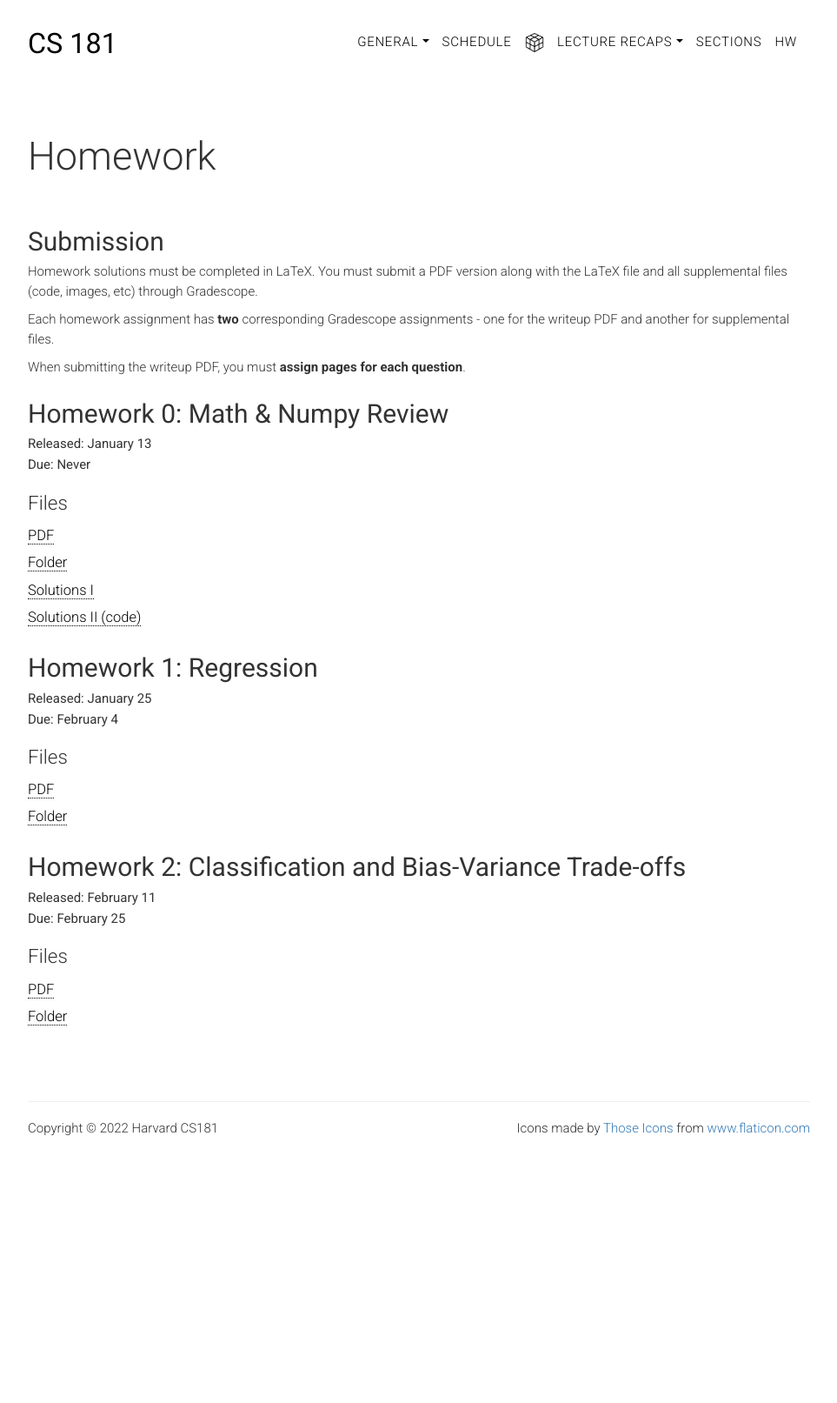
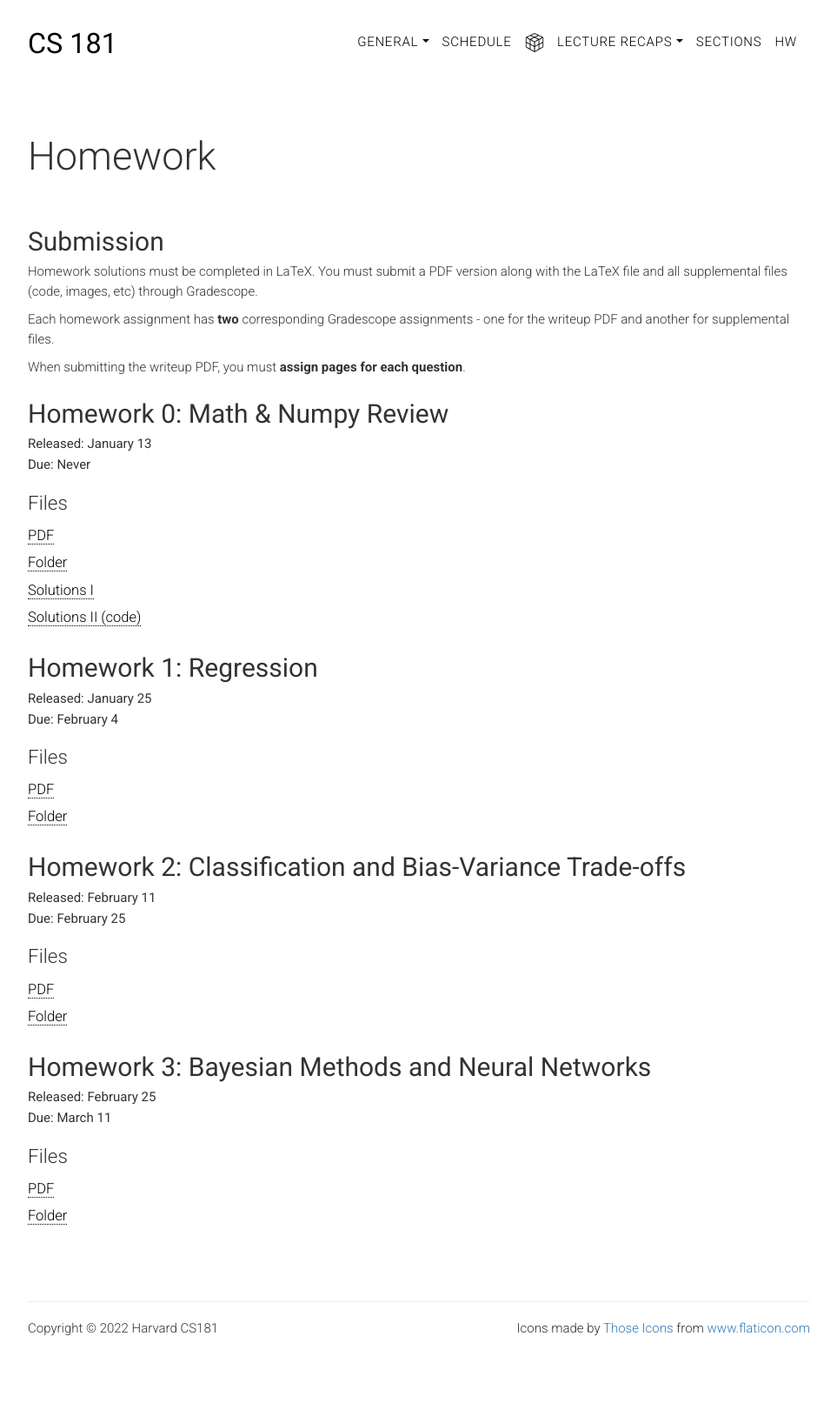
Before and after one commit to harvard-ml-courses/cs181-web, a Jekyll site: the page built from homework.html, in a window 1280 px wide. Shown: the whole page at 87% size, without its empty margins (158-1121 px from the left). Built offline with Jekyll 4.4.1, drawn with Linux system fonts in a browser that asks for light colours; before the commit the page ends 1384 px from its top, so only the background shows below that.

Commit message:
hw3: release

```diff
--- a/homework.html
+++ b/homework.html
@@ -48,6 +48,17 @@
             <li><a href="https://github.com/harvard-ml-courses/cs181-s22-homeworks/tree/main/HW2" target="_blank"> Folder </a></li>
         </ul>
 
+
+        <h2 class="title" id="hw1">Homework 3: Bayesian Methods and Neural Networks</h2>
+        <p class="head-subtitle">Released: February 25</p>
+        <p class="head-subtitle">Due: March 11 </p>
+        <h3>Files</h3>
+        <ul class="lists">
+            <li><a href="https://github.com/harvard-ml-courses/cs181-s22-homeworks/blob/main/HW3/homework3.pdf" target="_blank"> PDF </a></li>
+            <li><a href="https://github.com/harvard-ml-courses/cs181-s22-homeworks/tree/main/HW3" target="_blank"> Folder </a></li>
+        </ul>
+
+
         <!-- Examples for releasing homeworks. DO NOT POST Homework Solutions on the Github -->
 
         <!-- <h2 class="title" id="hw1">Homework 1: Linear Regression</h2>
```
